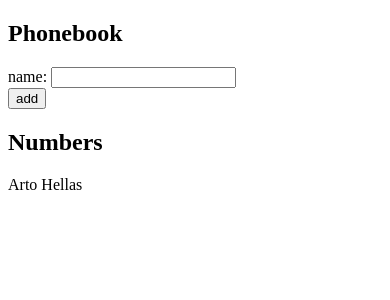
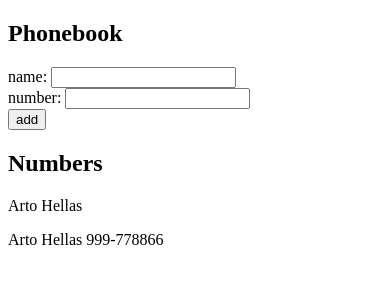
Before and after one commit to yfove/FullStackOpen2021, a React (Create React App) app in the folder part2/phonebook/: page / in a window 390 px wide. Shown: the top 300 px of the page. Built offline with nearby package versions, Linux system fonts and the light colour scheme; the HTML template or start-up script is replaced by a standard one.

Commit message:
2.8: The Phonebook Step3 add phone number input

```diff
--- a/part2/phonebook/src/App.js
+++ b/part2/phonebook/src/App.js
@@ -1,20 +1,23 @@
 import React, { useState } from 'react'
 
 const App = () => {
-  const [persons, setPersons] = useState([{ name: 'Arto Hellas' }]);
-  const [newName, setNewName] = useState('')
+  const [persons, setPersons] = useState([{ name: 'Arto Hellas', number: "999-778866" },]);
+  const [newName, setNewName] = useState('');
+  const [newNumber, setNewNumber] = useState('');
 
   const onFormSubmit = (e) => {
     e.preventDefault();
     setNewName("");
+    setNewNumber("");
+
     const alreadyExists = persons.some((person) => person.name === newName);
     // some() tests if at least on element passes the test. if true finds element & true
     if (alreadyExists) {
       alert(`${newName} is already added to phonebook`)
       return;
     }
-    setPersons(persons.concat({name: newName}));
-  }
+    setPersons(persons.concat({name: newName, number: newNumber}));
+  };
 
   return (
     <div>
@@ -22,7 +25,18 @@ const App = () => {
     <form onSubmit={onFormSubmit}>
       <div>
         name:{" "}
-        <input value={newName} onChange={(e) => setNewName(e.target.value)} />
+        <input
+          value={newName}
+          onChange={(e) => setNewName(e.target.value)}
+          autofocus
+        />
+      </div>
+      <div>
+        number: {" "}
+        <input
+           value={newNumber}
+           onChange={(e) => setNewNumber(e.target.value)}
+        />
       </div>
       <div>
         <button type="submit">add</button>
@@ -30,8 +44,10 @@ const App = () => {
     </form>
     <h2>Numbers</h2>
     {persons.map((person) => (
-      <p key={person.name}>{person.name}</p>
-    ))}
+        <><p key={person.name}>{person.name}</p><p key={person.name}>
+        {person.name} <span>{person.number}</span>
+      </p></>
+      ))}
   </div>
   );
 };
```
